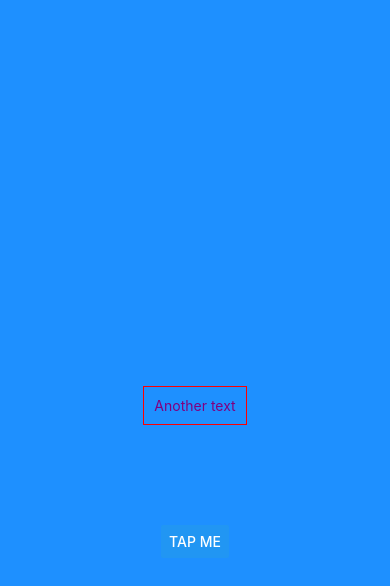
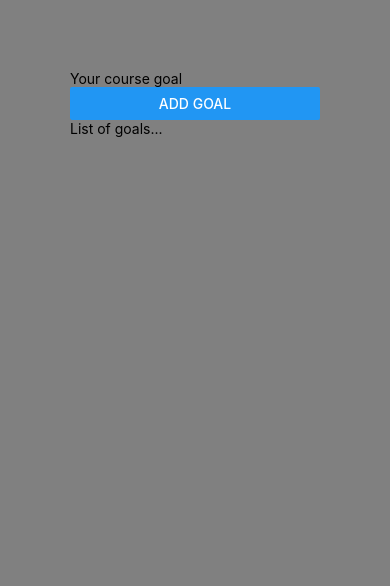
Before and after one commit to pedroluiznogueira/goals-app, a React Native app: screen / in a window 390 px wide. Shown: the top 586 px of the page. Built offline with nearby package versions, Linux system fonts and the light colour scheme.

Commit message:
basic structure of input, button and goals list

```diff
--- a/App.js
+++ b/App.js
@@ -1,28 +1,32 @@
-import { StyleSheet, Text, View } from 'react-native';
-import { Button } from 'react-native';
+import {
+  StyleSheet,
+  Text,
+  View,
+  Button,
+  TextInput
+} from 'react-native';
 
 export default function App() {
+  return (
+    <View style={styles.appContainer}>
+      {/* input and button */}
+      <View>
+        <TextInput placeholder="Your course goal"></TextInput>
+        <Button title="Add Goal"></Button>
+      </View>
 
-  return (
-    <View style={styles.container}>
-      <Text style={styles.text}>Another text</Text>
-      <Button title="Tap me" />
+      {/* goals list */}
+      <View>
+        <Text>List of goals...</Text>
+      </View>
     </View>
   );
 }
 
 const styles = StyleSheet.create({
-  container: {
+  appContainer: {
     flex: 1,
-    backgroundColor: 'dodgerblue',
-    alignItems: 'center',
-    justifyContent: 'center',
-  },
-  text: {
-    color: 'purple',
-    margin: 100,
-    borderWidth: 1,
-    borderColor: 'red',
-    padding: 10
+    backgroundColor: 'grey',
+    padding: 70
   }
 });
```
